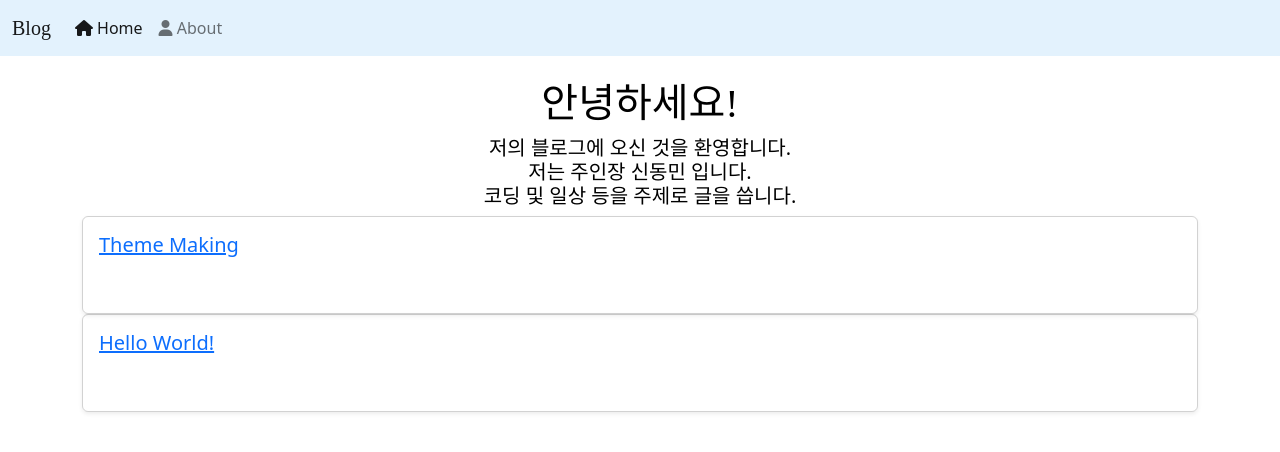
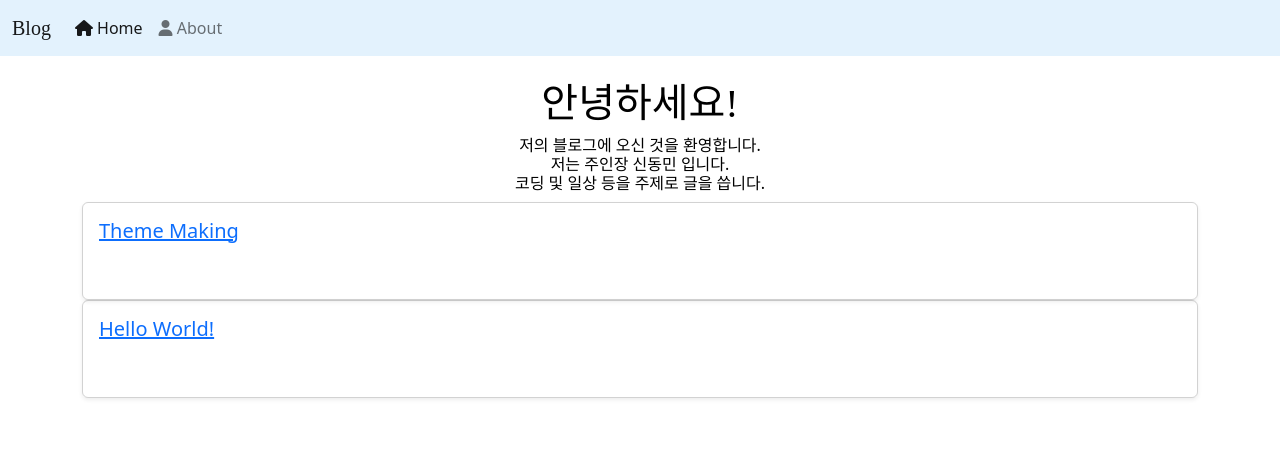
Before and after one commit to happydm09/B, a Jekyll site: the page built from pages/home.md, in a window 1280 px wide. Shown: the top 452 px of the page. Built offline with Jekyll 4.4.1, drawn with Linux system fonts in a browser that asks for light colours; nearby versions of some CDN libraries; some web fonts are replaced.

Commit message:
Update main-header.html

```diff
--- a/_includes/main-header.html
+++ b/_includes/main-header.html
@@ -2,6 +2,6 @@
 <header class='mt-4' style='text-align:center'>
   <div class='container'>
     <h1 class='Edu-font'>{{site.Header}}</h1>
-    <h5>{{site.Description}}</h5>
+    <h6>{{site.Description}}</h6>
   </div>
 </header>
```
